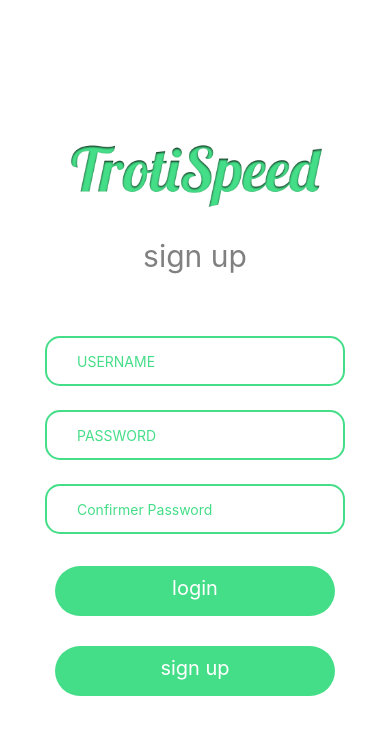
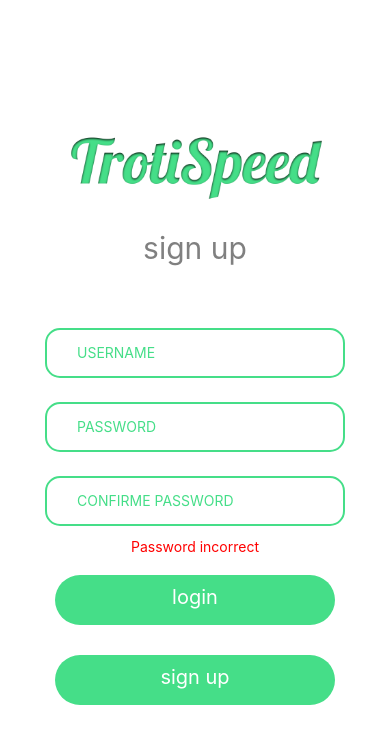
Before and after one commit to trotispeed/trotispeed_frontend, a React Native app: screen /Register in a window 390 px wide. Shown: the top 744 px of the page. Built offline with nearby package versions, Linux system fonts and the light colour scheme.

Commit message:
input green

```diff
--- a/src/views/screens/LoginScreen.js
+++ b/src/views/screens/LoginScreen.js
@@ -13,7 +13,7 @@ function LoginScreen({ navigation }) {
   return (
     <View style={styleSheet.appContainer}>
     <Image style={styleSheet.Image} source={require('../../../assets/fonts/TrotiSpeed1.png')} />
-      <Text style={styleSheet.title}>sign</Text>
+      <Text style={styleSheet.title}>login</Text>
 
 
 
@@ -29,8 +29,11 @@ function LoginScreen({ navigation }) {
         placeholderTextColor={'#45DE88'}
         onChangeText={onChangeNumber}
         placeholder="PASSWORD"
+
+        secureTextEntry={true}
       />
 
+<Text style={{color:'red'}}>Password incorrect</Text>
 
 
       <TouchableOpacity
@@ -70,6 +73,7 @@ const styleSheet = StyleSheet.create({
     borderWidth: 2,
     width: 300,
     height: 50,
+    color:'grey',
   },
     appContainer: {
     alignItems: 'center',
--- a/src/views/screens/RegistrationScreen.js
+++ b/src/views/screens/RegistrationScreen.js
@@ -32,15 +32,18 @@ function RegistartionScreen({ navigation }) {
         placeholderTextColor={'#45DE88'}
         onChangeText={onChangeNumber}
         placeholder="PASSWORD"
+        secureTextEntry={true}
       />
 
 <TextInput
         style={styleSheet.input}
         placeholderTextColor={'#45DE88'}
         onChangeText={onChangeNumber}
-        placeholder="Confirmer Password"
+        placeholder="CONFIRME PASSWORD"
+        secureTextEntry={true}
       />
 
+<Text style={{color:'red'}}>Password incorrect</Text>
 
 
       <TouchableOpacity
@@ -77,6 +80,7 @@ const styleSheet = StyleSheet.create({
     paddingLeft: 30,
     borderRadius: 15,
     borderColor: '#45DE88',
+    color:'grey',
     borderWidth: 2,
     width: 300,
     height: 50,
```
